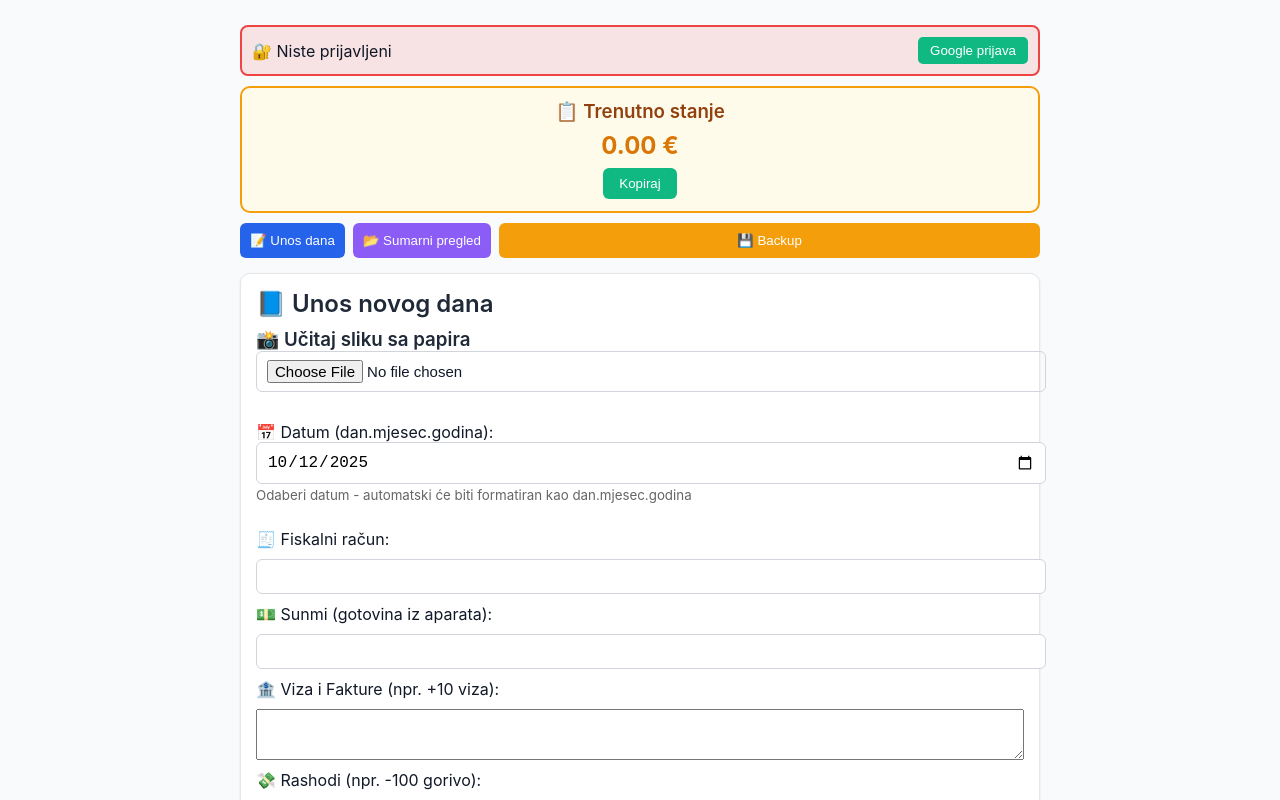
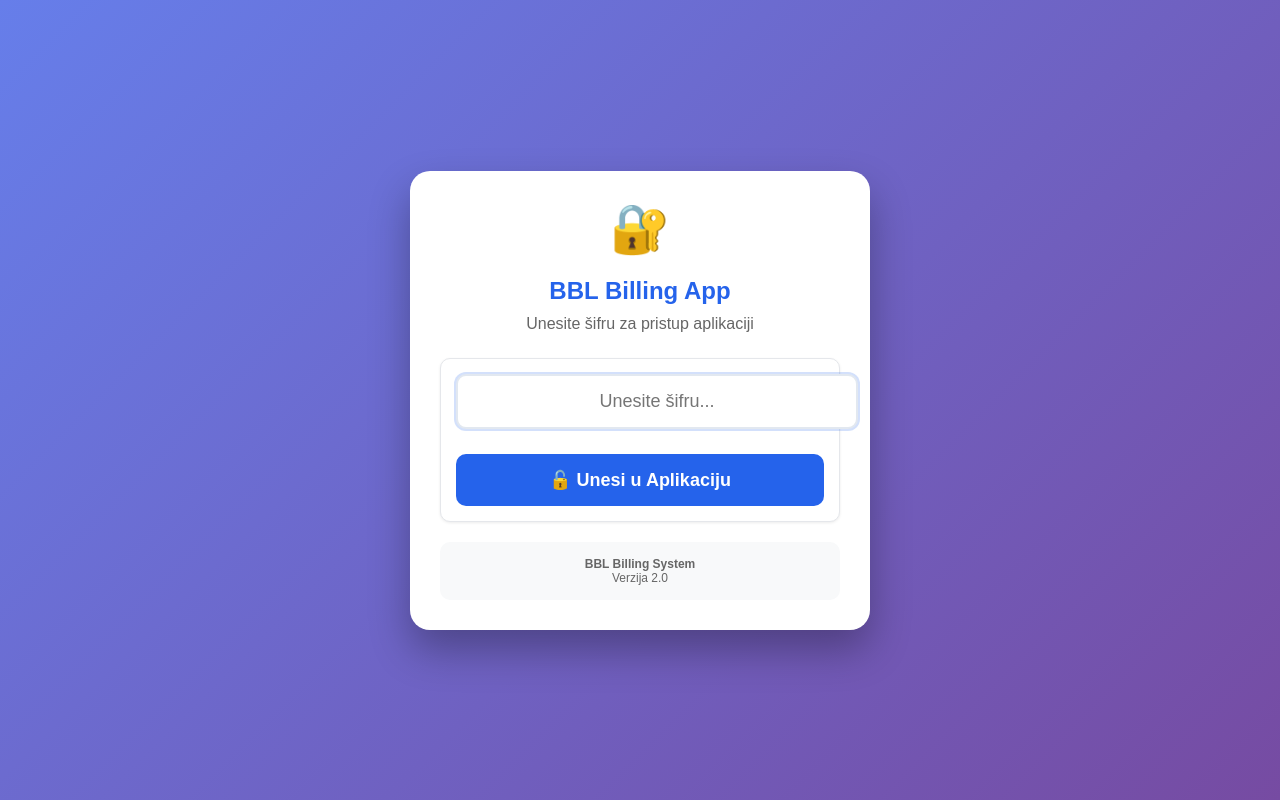
Before and after one commit to babaluu2025/bbl-final, a React (Create React App) app: page / in a window 1280 px wide. Shown: the top 800 px of the page. Built offline with nearby package versions, Linux system fonts and the light colour scheme.

Commit message:
Update App.js

```diff
--- a/src/App.js
+++ b/src/App.js
@@ -14,7 +14,139 @@ import {
   logout
 } from "./googleDrive";
 
-// PasswordModal komponenta
+// Password za pokretanje aplikacije
+const APP_PASSWORD = "2011";
+
+// Komponenta za password pri pokretanju
+const StartupPasswordModal = ({ onPasswordCorrect }) => {
+  const [password, setPassword] = useState('');
+  const [error, setError] = useState('');
+
+  const handleSubmit = (e) => {
+    e.preventDefault();
+
+    if (password === APP_PASSWORD) {
+      onPasswordCorrect();
+    } else {
+      setError('❌ Pogrešna šifra!');
+      setPassword('');
+    }
+  };
+
+  return (
+    <div style={{
+      position: 'fixed',
+      top: 0,
+      left: 0,
+      right: 0,
+      bottom: 0,
+      background: 'linear-gradient(135deg, #667eea 0%, #764ba2 100%)',
+      display: 'flex',
+      justifyContent: 'center',
+      alignItems: 'center',
+      zIndex: 10000,
+      fontFamily: 'Arial, sans-serif'
+    }}>
+      <div style={{
+        background: 'white',
+        padding: '30px',
+        borderRadius: '20px',
+        boxShadow: '0 20px 40px rgba(0,0,0,0.3)',
+        width: '90%',
+        maxWidth: '400px',
+        textAlign: 'center'
+      }}>
+        <div style={{
+          fontSize: '48px',
+          marginBottom: '20px'
+        }}>
+          🔐
+        </div>
+
+        <h2 style={{
+          margin: '0 0 10px 0',
+          color: '#2563eb',
+          fontSize: '24px'
+        }}>
+          BBL Billing App
+        </h2>
+
+        <p style={{
+          margin: '0 0 25px 0',
+          color: '#666',
+          fontSize: '16px'
+        }}>
+          Unesite šifru za pristup aplikaciji
+        </p>
+
+        <form onSubmit={handleSubmit}>
+          <input
+            type="password"
+            value={password}
+            onChange={(e) => {
+              setPassword(e.target.value);
+              setError('');
+            }}
+            placeholder="Unesite šifru..."
+            style={{
+              width: '100%',
+              padding: '15px',
+              fontSize: '18px',
+              border: error ? '2px solid #EF4444' : '2px solid #e2e8f0',
+              borderRadius: '10px',
+              marginBottom: '15px',
+              textAlign: 'center',
+              outline: 'none'
+            }}
+            autoFocus
+          />
+
+          {error && (
+            <div style={{
+              color: '#EF4444',
+              fontSize: '14px',
+              marginBottom: '15px',
+              fontWeight: 'bold'
+            }}>
+              {error}
+            </div>
+          )}
+
+          <button
+            type="submit"
+            style={{
+              width: '100%',
+              background: '#2563eb',
+              color: 'white',
+              border: 'none',
+              padding: '15px',
+              borderRadius: '10px',
+              cursor: 'pointer',
+              fontSize: '18px',
+              fontWeight: 'bold'
+            }}
+          >
+            🔓 Unesi u Aplikaciju
+          </button>
+        </form>
+
+        <div style={{
+          marginTop: '20px',
+          padding: '15px',
+          background: '#f8f9fa',
+          borderRadius: '10px',
+          fontSize: '12px',
+          color: '#666'
+        }}>
+          <strong>BBL Billing System</strong><br/>
+          Verzija 2.0
+        </div>
+      </div>
+    </div>
+  );
+};
+
+// PasswordModal komponenta za Google Drive
 const PasswordModal = ({ onConfirm, onCancel, operation }) => {
   const [password, setPassword] = useState('');
 
@@ -143,7 +275,8 @@ function App() {
   const [editingDay, setEditingDay] = useState(null);
   const [hasLocalData, setHasLocalData] = useState(false);
   const [showPasswordModal, setShowPasswordModal] = useState(false);
-  const [pendingOperation, setPendingOperation] = useState(null); // 'load' ili 'save'
+  const [pendingOperation, setPendingOperation] = useState(null);
+  const [appUnlocked, setAppUnlocked] = useState(false);
 
   // Učitaj lokalne podatke
   useEffect(() => {
@@ -312,7 +445,26 @@ function App() {
   return (
     <Router>
       <div style={{ padding: "10px", maxWidth: "800px", margin: "0 auto" }}>
-        {/* Password Modal */}
+        {/* STARTUP PASSWORD MODAL - prikazuje se samo ako app nije otključana */}
+        {!appUnlocked && (
+          <StartupPasswordModal onPasswordCorrect={() => setAppUnlocked(true)} />
+        )}
+
+        {/* Ako app nije otključana, ne prikazuj sadržaj */}
+        {!appUnlocked ? (
+          <div style={{
+            display: 'flex',
+            justifyContent: 'center',
+            alignItems: 'center',
+            height: '100vh',
+            fontSize: '18px',
+            color: '#666'
+          }}>
+            🔐 Aplikacija je zaključana...
+          </div>
+        ) : (
+          <>
+            {/* Password Modal za Google Drive operacije */}
             {showPasswordModal && (
               <PasswordModal
                 operation={pendingOperation}
@@ -401,6 +553,8 @@ function App() {
                 <SummaryView days={days} onDeleteDay={handleDeleteDay} onEditDay={handleEditDay} />
               } />
             </Routes>
+          </>
+        )}
       </div>
     </Router>
   );
```
Lines whose indentation alone changed are shown as unchanged.
